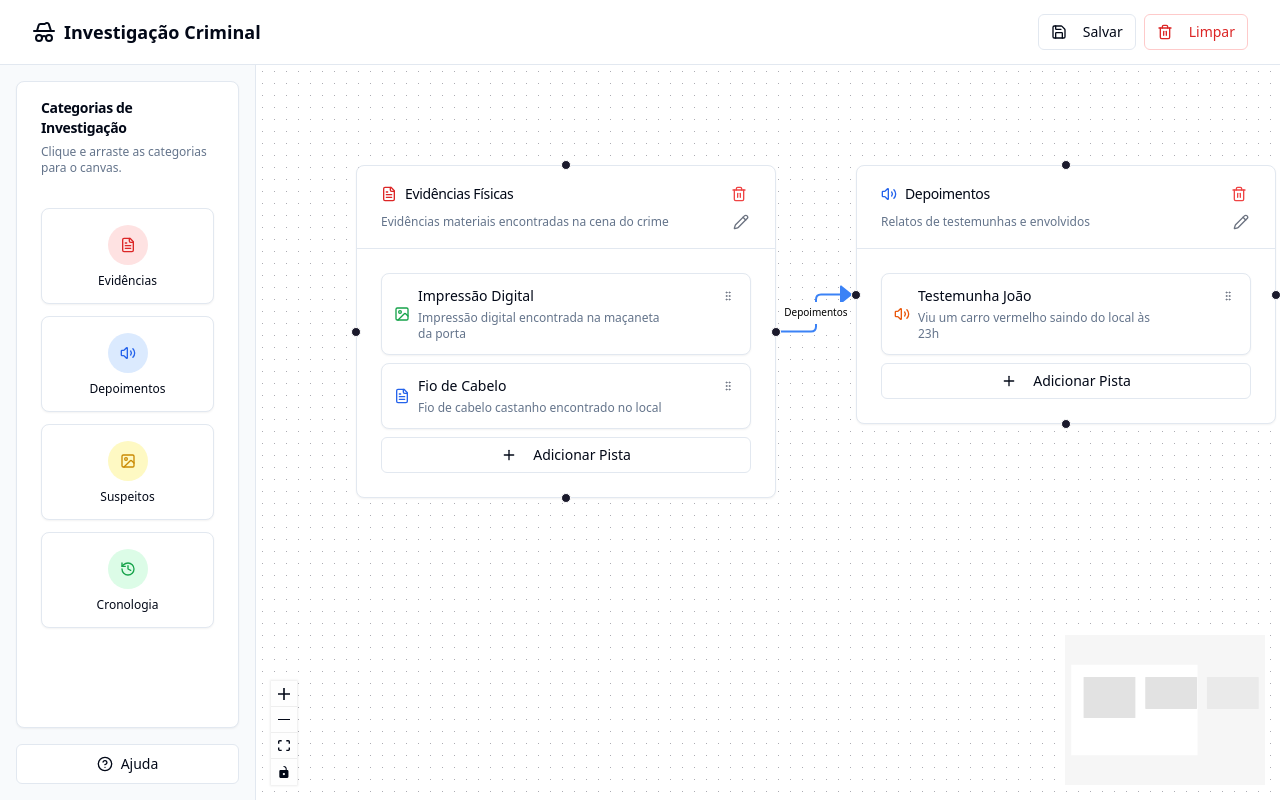
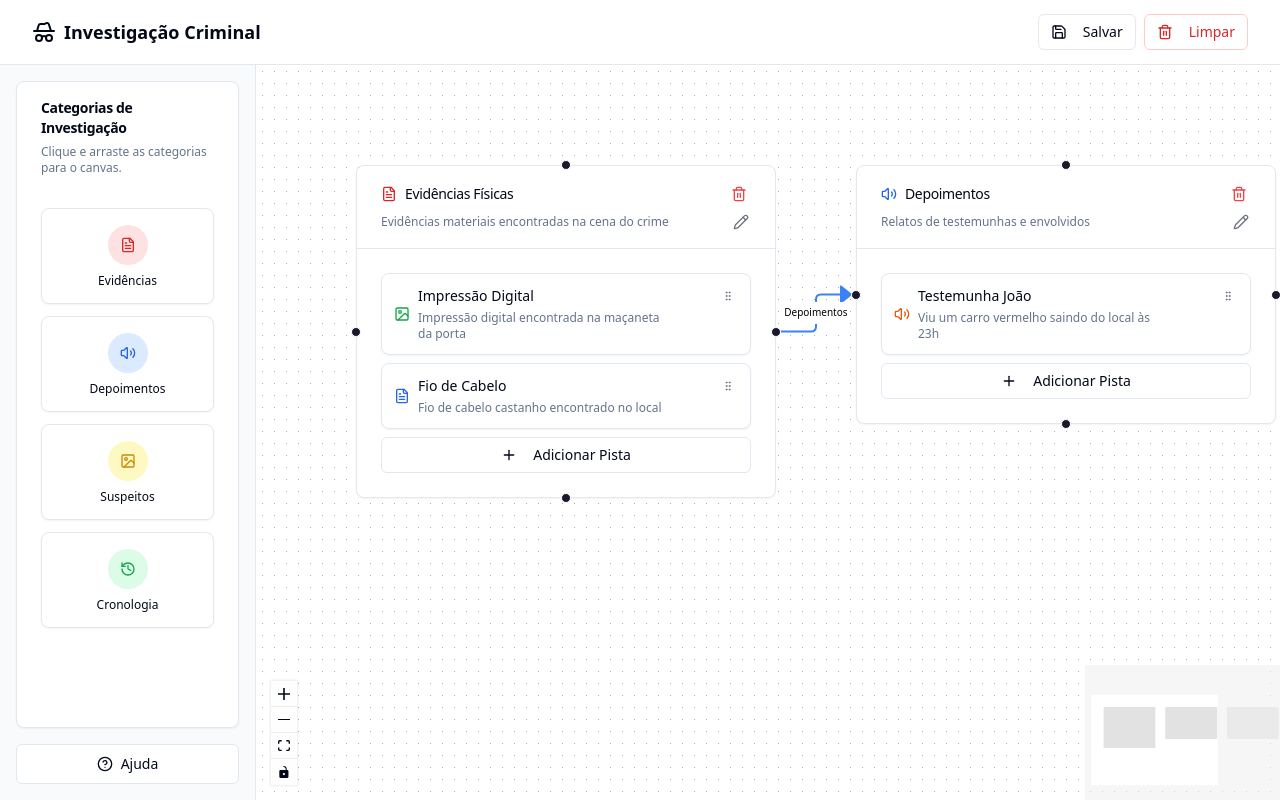
Before and after one commit to alansods/investigacao-criminal, a React (Vite) app: page / in a window 1280 px wide. Built offline with nearby package versions, Linux system fonts and the light colour scheme.

Commit message:
style: tamanho minimap mobile reduzido

```diff
--- a/src/components/InvestigationCanvas.tsx
+++ b/src/components/InvestigationCanvas.tsx
@@ -1160,7 +1160,7 @@ const InvestigationCanvas = forwardRef<InvestigationCanvasRef>(
                       connectionMode={ConnectionMode.Strict}
                     >
                       <Controls />
-                      <MiniMap />
+                      <MiniMap className="minimap-responsive" />
                       <Background
                         variant={BackgroundVariant.Dots}
                         gap={12}
--- a/src/index.css
+++ b/src/index.css
@@ -98,3 +98,21 @@
   -ms-overflow-style: none; /* IE and Edge */
   scrollbar-width: none; /* Firefox */
 }
+
+/* Responsive MiniMap size */
+.minimap-responsive {
+  width: 120px;
+  height: 80px;
+}
+@media (min-width: 640px) {
+  .minimap-responsive {
+    width: 150px;
+    height: 100px;
+  }
+}
+@media (min-width: 1024px) {
+  .minimap-responsive {
+    width: 180px;
+    height: 120px;
+  }
+}
```
